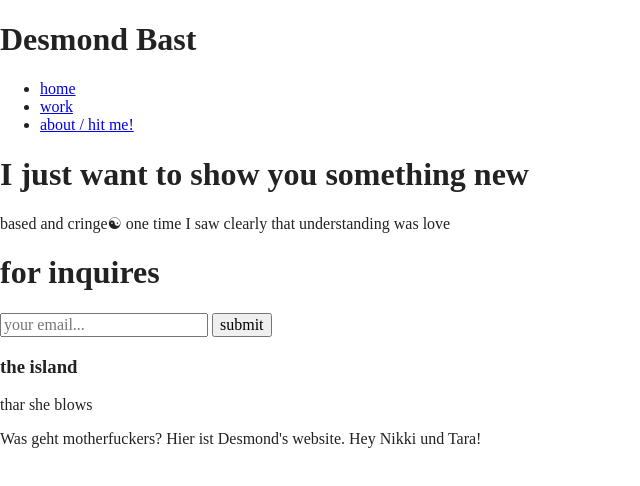
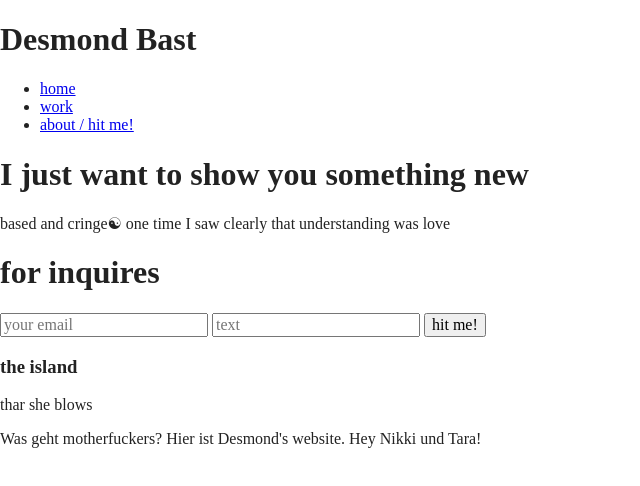
Before and after one commit to desbast/desbast.github.io, a website built with Parcel: page index.html in a window 1280 px wide. Shown: the whole page, without its empty margins (0-640 px from the left). Built offline with nearby package versions, Linux system fonts and the light colour scheme.

Commit message:
new form
form submit functionality

```diff
--- a/index.html
+++ b/index.html
@@ -48,9 +48,10 @@
 	<section id="newsletter">
 		<div class="container">
 			<h1>for inquires</h1>
-			<form>
-				<input type="email" placeholder="your email...">
-				<button type="submit" class="button_1">submit</button>
+			<form action="https://formsubmit.co/des.bast@live.ca" method="POST">
+				<input type="email" name="email" placeholder="your email" required>
+				<input type="text" name="name" placeholder="text">
+				<button type="submit" class="button1">hit me!</button>
 			</form>
 		</div>
 	</section>
```
